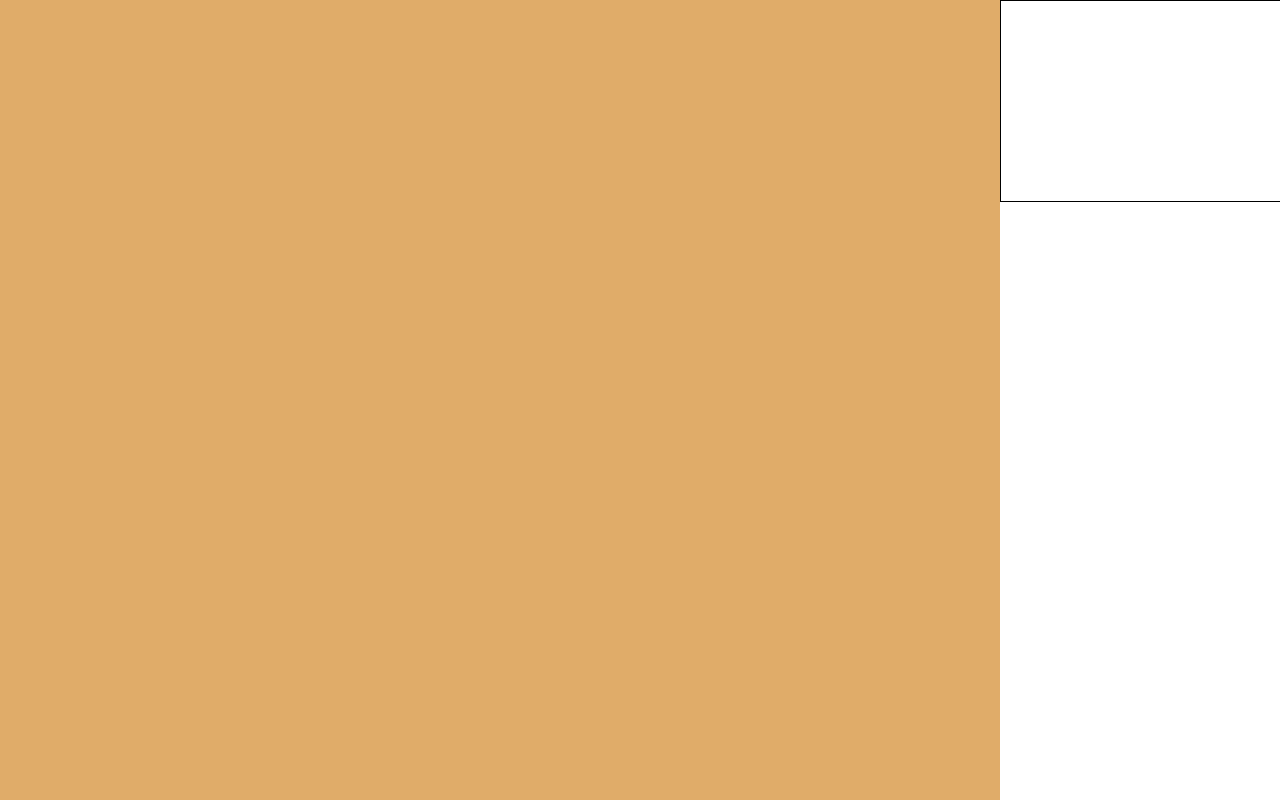
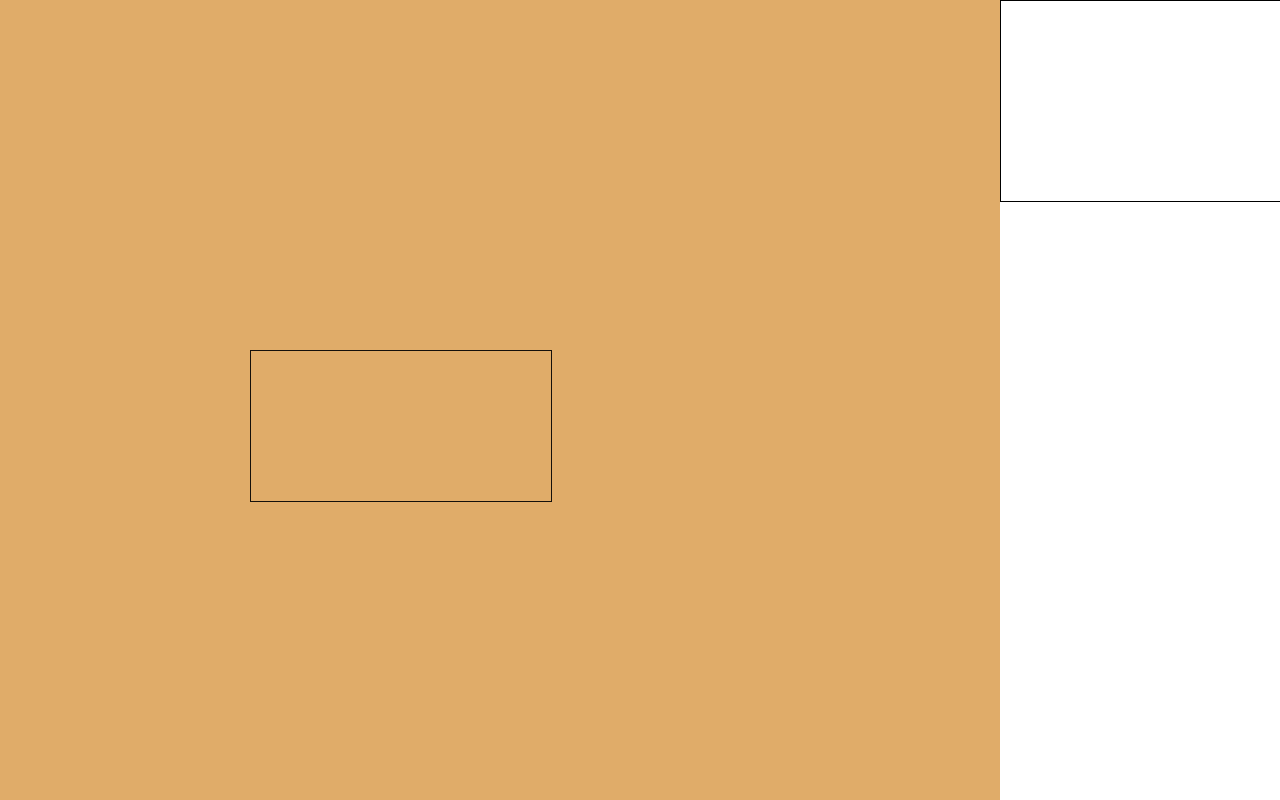
Before and after one commit to jasonngjs259/canvas-free-drawing, a React (Create React App) app: page / in a window 1280 px wide. Shown: the top 800 px of the page. Built offline with nearby package versions, Linux system fonts and the light colour scheme.

Commit message:
add border

```diff
--- a/src/App.css
+++ b/src/App.css
@@ -18,7 +18,7 @@
   position: relative;
   left: 250px;
   top: 350px;
-  /* border: 1px dotted black; */
+  border: 1px solid black;
   cursor: crosshair;
   /* background: #ecf0f1; */
   background: transparent;
```
